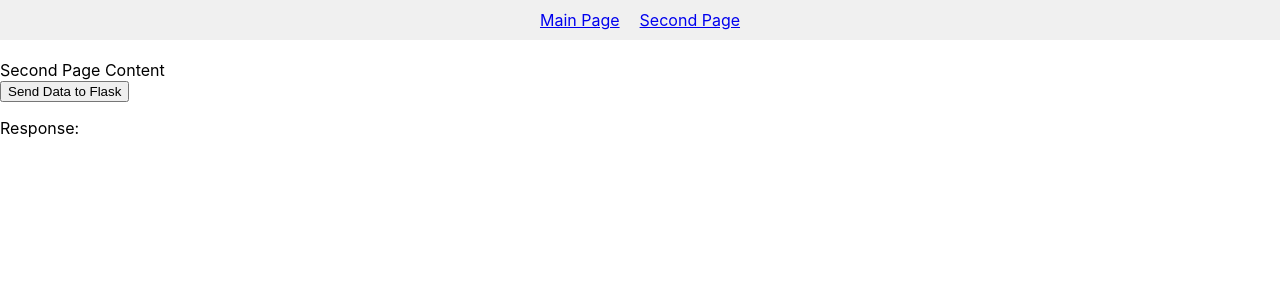
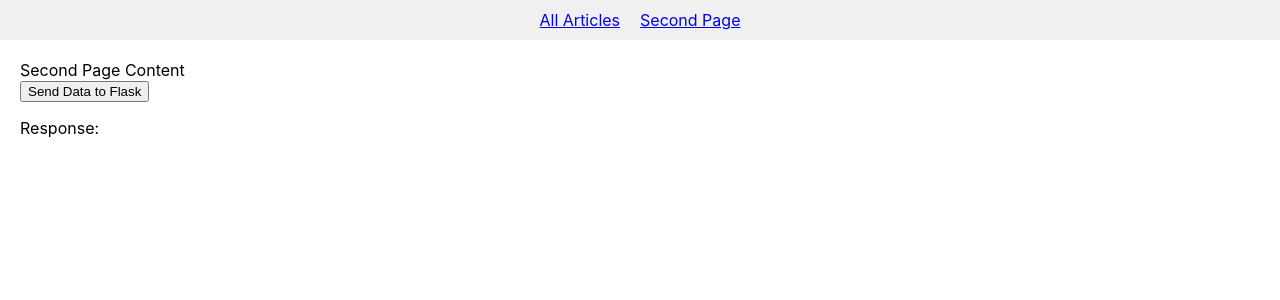
Before and after one commit to SiddarGu/start_gtd, a React (Create React App) app: page /second in a window 1280 px wide. Shown: the top 300 px of the page. Built offline with nearby package versions, Linux system fonts and the light colour scheme.

Commit message:
fix: page styling

```diff
--- a/src/App.css
+++ b/src/App.css
@@ -36,3 +36,11 @@
     transform: rotate(360deg);
   }
 }
+
+table, th, td {
+  border:1px solid black;
+}
+
+.mainContainer {
+  margin: 20px;
+}
--- a/src/ArticlePage.jsx
+++ b/src/ArticlePage.jsx
@@ -22,7 +22,7 @@ const ArticlePage = () => {
     const content = article.display_version.replace(/<html>|<\/html>|<body>|<\/body>/g, "").replace(/<br\s*\/?>/g, "\n").replace(/\n{2,}/g, "\n");
 
     return (
-        <div>
+        <div className="mainContainer">
             <h1>{article.title}</h1>
             {/* Display other article details here */}
             <div>
--- a/src/MainPage.jsx
+++ b/src/MainPage.jsx
@@ -1,5 +1,6 @@
 import React, { useState, useEffect } from "react";
 import axios from "axios";
+import './App.css';
 
 const MainPage = () => {
     const [data, setData] = useState([]);
@@ -18,7 +19,7 @@ const MainPage = () => {
     }, []);
 
     return (
-        <div>
+        <div className="mainContainer">
             <h1>All Articles</h1>
             <div>
                 <table>
--- a/src/SecondPage.jsx
+++ b/src/SecondPage.jsx
@@ -1,5 +1,6 @@
 import React, { useState } from 'react';
 import axios from 'axios';
+import './App.css';
 
 const SecondPage = () => {
   const [response, setResponse] = useState('');
@@ -15,7 +16,7 @@ const SecondPage = () => {
   };
 
   return (
-    <div>
+    <div className="mainContainer">
       Second Page Content
       <div>
         <button onClick={handlePost}>Send Data to Flask</button>
--- a/src/TopBar.jsx
+++ b/src/TopBar.jsx
@@ -6,7 +6,7 @@ const TopBar = () => {
     <nav style={{ backgroundColor: '#f0f0f0', padding: '10px 0', marginBottom: '20px' }}>
       <ul style={{ listStyleType: 'none', margin: 0, padding: 0, textAlign: 'center' }}>
         <li style={{ display: 'inline', marginRight: '20px' }}>
-          <Link to="/">Main Page</Link>
+          <Link to="/">All Articles</Link>
         </li>
         <li style={{ display: 'inline' }}>
           <Link to="/second">Second Page</Link>
```
